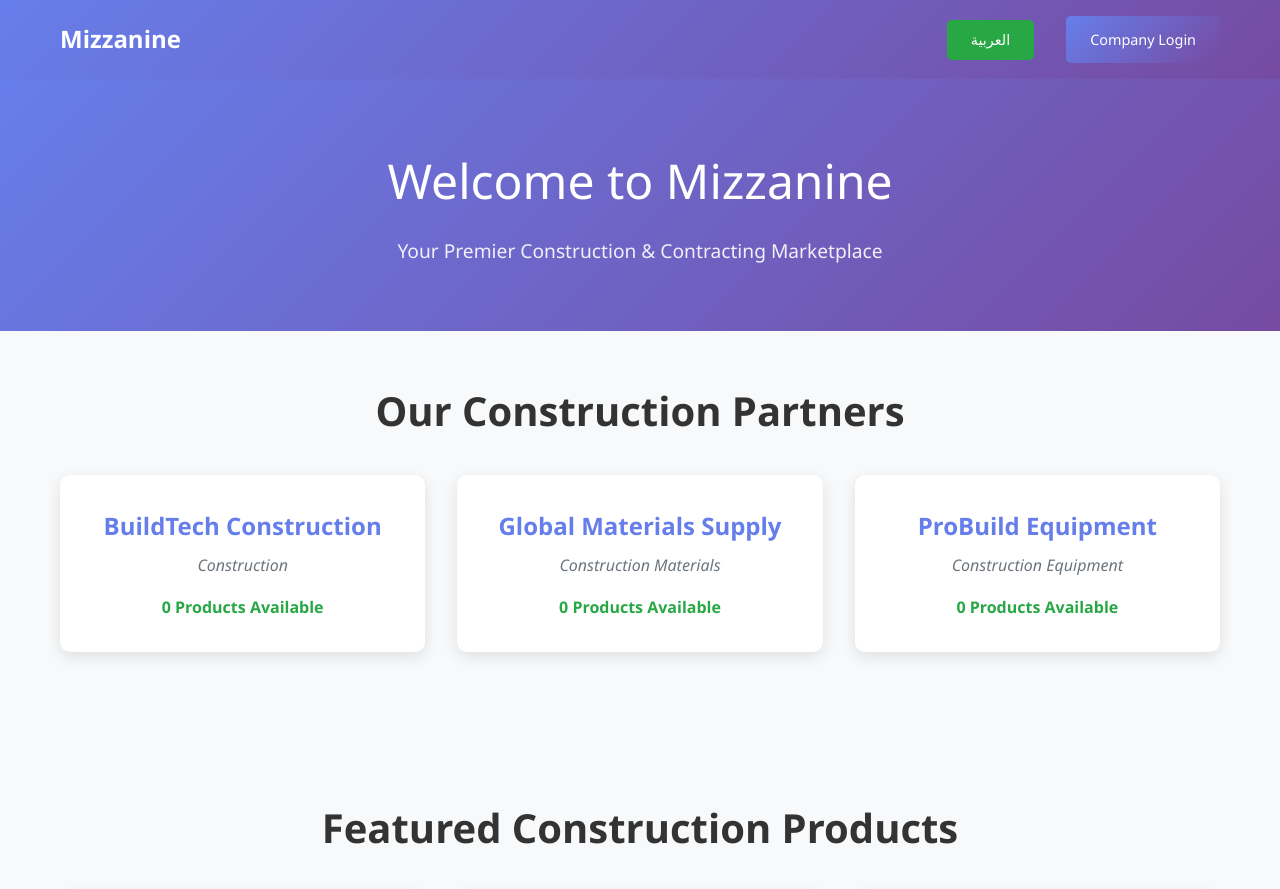
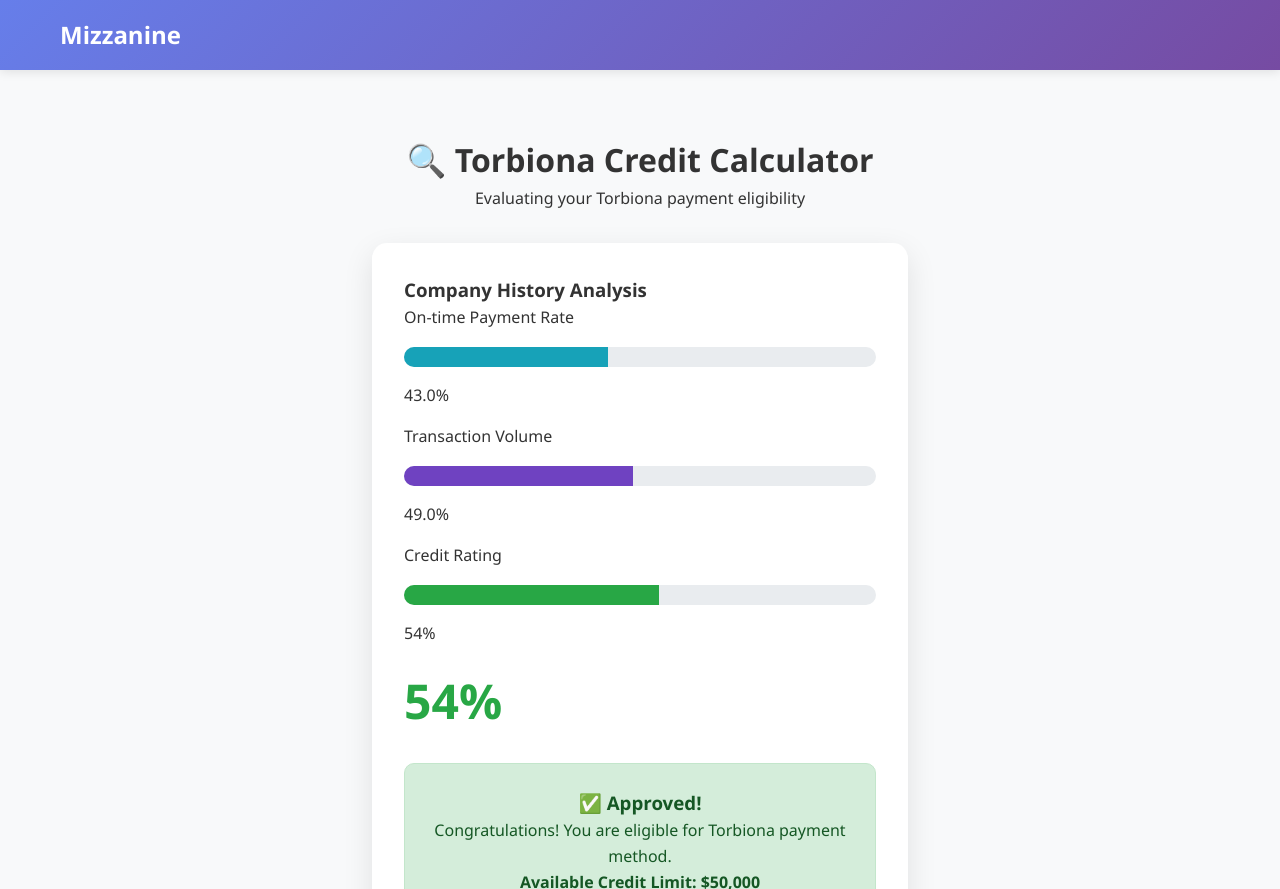
Before and after one commit to AbdullahAldeijy/crm-demo, a Flask app: page /torbiona-calculator in a window 1280 px wide. Shown: the top 889 px of the page. Run offline with Flask 3, Linux system fonts and the light colour scheme.

Commit message:
Update feature X

```diff
--- a/app.py
+++ b/app.py
@@ -24,11 +24,11 @@
         'site_name': 'ميزانين',
         'welcome': 'مرحباً بكم في ميزانين',
         'subtitle': 'منصتكم الرائدة لسوق البناء والمقاولات',
-        'partners': 'شركاؤنا في البناء',
+        'partners': 'الشركات',
         'featured': 'منتجات البناء المميزة',
         'login': 'تسجيل دخول الشركة',
         'contact_seller': 'تواصل مع البائع',
-        'buy_now': 'اشتري بـ تورbiونا',
+        'buy_now': 'توربيونا',
         'quantity': 'الكمية',
         'in_stock': 'متوفر',
         'by': 'من'
@@ -371,5 +371,22 @@
 
     return jsonify(chat_messages.get(chat_id, []))
 
+@app.route('/torbiona-calculator')
+def torbiona_calculator():
+    import random
+    order_data = request.args.get('order')
+    lang = session.get('language', 'en')
+
+    # Random approval (60% chance)
+    approved = random.random() < 0.6
+    score = random.randint(45, 95)
+
+    return render_template('torbiona_calculator.html',
+                         approved=approved,
+                         score=score,
+                         order_data=order_data,
+                         lang=lang,
+                         t=translations[lang])
+
 if __name__ == '__main__':
     app.run(host='0.0.0.0', port=5000, debug=True)
--- a/templates/crm.html
+++ b/templates/crm.html
@@ -9,6 +9,7 @@
 <body>
     <nav class="navbar">
         <div class="nav-container">
+
             <h1 class="nav-logo">Mizzanine - {{ company.name }}</h1>
             <div class="nav-info">
                 <span class="user-info">
--- a/templates/index.html
+++ b/templates/index.html
@@ -130,19 +130,14 @@
                         <h3>Payment Method</h3>
                         <div class="payment-options">
                             <label class="payment-option">
-                                <input type="radio" name="payment" value="torbiona-wallet" checked>
-                                <span class="payment-icon">💳</span>
-                                <span>Torbiona Wallet</span>
+                                <input type="radio" name="payment" value="torbiona" checked>
+                                <span class="payment-icon">🔒</span>
+                                <span>Torbiona</span>
                             </label>
                             <label class="payment-option">
-                                <input type="radio" name="payment" value="torbiona-card">
-                                <span class="payment-icon">🏦</span>
-                                <span>Credit/Debit Card via Torbiona</span>
-                            </label>
-                            <label class="payment-option">
-                                <input type="radio" name="payment" value="torbiona-crypto">
-                                <span class="payment-icon">₿</span>
-                                <span>Cryptocurrency via Torbiona</span>
+                                <input type="radio" name="payment" value="pay-now">
+                                <span class="payment-icon">💳</span>
+                                <span>Pay Now</span>
                             </label>
                         </div>
 
@@ -173,24 +168,25 @@
         function processTorbionePayment(orderData) {
             const paymentMethod = document.querySelector('input[name="payment"]:checked').value;
 
-            // Show processing animation
+            if (paymentMethod === 'torbiona') {
+                // Redirect to Torbiona calculator
+                closeTorbioneModal();
+                window.location.href = `/torbiona-calculator?order=${encodeURIComponent(JSON.stringify(orderData))}`;
+            } else {
+                // Process Pay Now immediately
                 const button = event.target;
-            button.innerHTML = '🔄 Processing with Torbiona...';
+                button.innerHTML = '🔄 Processing Payment...';
                 button.disabled = true;
 
-            // Simulate Torbiona payment processing
                 setTimeout(() => {
-                // Simulate successful payment
                     fetch('/api/purchase', {
                         method: 'POST',
-                    headers: {
-                        'Content-Type': 'application/json'
-                    },
+                        headers: { 'Content-Type': 'application/json' },
                         body: JSON.stringify({
                             company_id: orderData.companyId,
                             product_id: orderData.productId,
                             quantity: orderData.quantity,
-                        payment_method: paymentMethod,
+                            payment_method: 'pay-now',
                             total_amount: orderData.totalPrice
                         })
                     })
@@ -198,18 +194,14 @@
                     .then(data => {
                         closeTorbioneModal();
                         if (data.success) {
-                        showSuccessModal(orderData, paymentMethod);
-                        // Update quantity display
+                            showSuccessModal(orderData, 'pay-now');
                             location.reload();
                         } else {
                             alert('Payment failed: ' + data.message);
                         }
-                })
-                .catch(error => {
-                    closeTorbioneModal();
-                    alert('Payment processing error. Please try again.');
                     });
-            }, 2000);
+                }, 1500);
+            }
         }
 
         function showSuccessModal(orderData, paymentMethod) {
--- /dev/null
+++ b/templates/torbiona_calculator.html
@@ -0,0 +1,165 @@
+<!DOCTYPE html>
+<html lang="{{ lang }}" dir="{{ 'rtl' if lang == 'ar' else 'ltr' }}">
+<head>
+    <meta charset="UTF-8">
+    <meta name="viewport" content="width=device-width, initial-scale=1.0">
+    <title>Torbiona Calculator - {{ t.site_name }}</title>
+    <link rel="stylesheet" href="{{ url_for('static', filename='style.css') }}">
+    <style>
+        .calculator-container { max-width: 600px; margin: 2rem auto; padding: 2rem; }
+        .calculator-header { text-align: center; margin-bottom: 2rem; }
+        .score-display { font-size: 3rem; font-weight: bold; margin: 1rem 0; }
+        .score-approved { color: #28a745; }
+        .score-declined { color: #dc3545; }
+        .progress-bar { width: 100%; height: 20px; background: #e9ecef; border-radius: 10px; overflow: hidden; margin: 1rem 0; }
+        .progress-fill { height: 100%; transition: width 2s ease; }
+        .approved { background: linear-gradient(90deg, #28a745, #20c997); }
+        .declined { background: linear-gradient(90deg, #dc3545, #fd7e14); }
+        .result-message { padding: 1.5rem; border-radius: 10px; margin: 1.5rem 0; text-align: center; }
+        .result-approved { background: #d4edda; border: 1px solid #c3e6cb; color: #155724; }
+        .result-declined { background: #f8d7da; border: 1px solid #f5c6cb; color: #721c24; }
+        .action-buttons { display: flex; gap: 1rem; justify-content: center; margin-top: 2rem; }
+    </style>
+</head>
+<body>
+    <nav class="navbar">
+        <div class="nav-container">
+            <h1 class="nav-logo">{{ t.site_name }}</h1>
+        </div>
+    </nav>
+
+    <div class="calculator-container">
+        <div class="calculator-header">
+            <h1>🔍 Torbiona Credit Calculator</h1>
+            <p>{{ 'تقييم أهليتك للدفع عبر توربيونا' if lang == 'ar' else 'Evaluating your Torbiona payment eligibility' }}</p>
+        </div>
+
+        <div class="card" style="background: white; padding: 2rem; border-radius: 15px; box-shadow: 0 10px 30px rgba(0,0,0,0.1);">
+            <h3>{{ 'تحليل تاريخ الشركة' if lang == 'ar' else 'Company History Analysis' }}</h3>
+
+            <div class="analysis-item">
+                <span>{{ 'معدل الدفع في الوقت المحدد' if lang == 'ar' else 'On-time Payment Rate' }}</span>
+                <div class="progress-bar">
+                    <div class="progress-fill" style="width: {{ score * 0.8 }}%; background: #17a2b8;"></div>
+                </div>
+                <span>{{ (score * 0.8)|round }}%</span>
+            </div>
+
+            <div class="analysis-item" style="margin: 1rem 0;">
+                <span>{{ 'حجم المعاملات' if lang == 'ar' else 'Transaction Volume' }}</span>
+                <div class="progress-bar">
+                    <div class="progress-fill" style="width: {{ score * 0.9 }}%; background: #6f42c1;"></div>
+                </div>
+                <span>{{ (score * 0.9)|round }}%</span>
+            </div>
+
+            <div class="analysis-item">
+                <span>{{ 'التقييم الائتماني' if lang == 'ar' else 'Credit Rating' }}</span>
+                <div class="progress-bar">
+                    <div class="progress-fill" style="width: {{ score }}%; background: {{ '#28a745' if approved else '#dc3545' }};"></div>
+                </div>
+                <span>{{ score }}%</span>
+            </div>
+
+            <div class="score-display {{ 'score-approved' if approved else 'score-declined' }}">
+                {{ score }}%
+            </div>
+
+            {% if approved %}
+            <div class="result-message result-approved">
+                <h3>✅ {{ 'تم الموافقة!' if lang == 'ar' else 'Approved!' }}</h3>
+                <p>{{ 'تهانينا! أنت مؤهل للدفع عبر توربيونا' if lang == 'ar' else 'Congratulations! You are eligible for Torbiona payment method.' }}</p>
+                <p><strong>{{ 'حد الائتمان المتاح' if lang == 'ar' else 'Available Credit Limit' }}: $50,000</strong></p>
+            </div>
+            {% else %}
+            <div class="result-message result-declined">
+                <h3>❌ {{ 'غير مؤهل حالياً' if lang == 'ar' else 'Not Eligible Currently' }}</h3>
+                <p>{{ 'عذراً، لا يمكنك استخدام توربيونا حالياً. يرجى استخدام الدفع الفوري.' if lang == 'ar' else 'Sorry, you cannot use Torbiona payment method now. Please use Pay Now method.' }}</p>
+                <p><strong>{{ 'النتيجة المطلوبة: 60%' if lang == 'ar' else 'Required Score: 60%' }}</strong></p>
+            </div>
+            {% endif %}
+
+            <div class="action-buttons">
+                {% if approved %}
+                <button class="btn btn-primary" onclick="proceedWithTorbiona()">
+                    {{ 'متابعة بتوربيونا' if lang == 'ar' else 'Proceed with Torbiona' }}
+                </button>
+                {% endif %}
+                <button class="btn btn-secondary" onclick="usePayNow()">
+                    {{ 'الدفع الفوري' if lang == 'ar' else 'Use Pay Now' }}
+                </button>
+                <button class="btn btn-info" onclick="goBack()">
+                    {{ 'العودة' if lang == 'ar' else 'Go Back' }}
+                </button>
+            </div>
+        </div>
+    </div>
+
+    <script>
+        const orderData = {{ order_data|safe }};
+        const approved = {{ 'true' if approved else 'false' }};
+
+        function proceedWithTorbiona() {
+            if (approved) {
+                // Process Torbiona payment
+                fetch('/api/purchase', {
+                    method: 'POST',
+                    headers: { 'Content-Type': 'application/json' },
+                    body: JSON.stringify({
+                        company_id: orderData.companyId,
+                        product_id: orderData.productId,
+                        quantity: orderData.quantity,
+                        payment_method: 'torbiona',
+                        total_amount: orderData.totalPrice
+                    })
+                })
+                .then(response => response.json())
+                .then(data => {
+                    if (data.success) {
+                        alert('{{ "تم الدفع بنجاح عبر توربيونا!" if lang == "ar" else "Payment successful via Torbiona!" }}');
+                        window.close();
+                    }
+                });
+            }
+        }
+
+        function usePayNow() {
+            // Process immediate payment
+            fetch('/api/purchase', {
+                method: 'POST',
+                headers: { 'Content-Type': 'application/json' },
+                body: JSON.stringify({
+                    company_id: orderData.companyId,
+                    product_id: orderData.productId,
+                    quantity: orderData.quantity,
+                    payment_method: 'pay-now',
+                    total_amount: orderData.totalPrice
+                })
+            })
+            .then(response => response.json())
+            .then(data => {
+                if (data.success) {
+                    alert('{{ "تم الدفع بنجاح!" if lang == "ar" else "Payment successful!" }}');
+                    window.close();
+                }
+            });
+        }
+
+        function goBack() {
+            window.history.back();
+        }
+
+        // Animate progress bars on load
+        window.addEventListener('load', () => {
+            const progressBars = document.querySelectorAll('.progress-fill');
+            progressBars.forEach(bar => {
+                const width = bar.style.width;
+                bar.style.width = '0%';
+                setTimeout(() => {
+                    bar.style.width = width;
+                }, 500);
+            });
+        });
+    </script>
+</body>
+</html>
```
Lines whose indentation alone changed are shown as unchanged.
